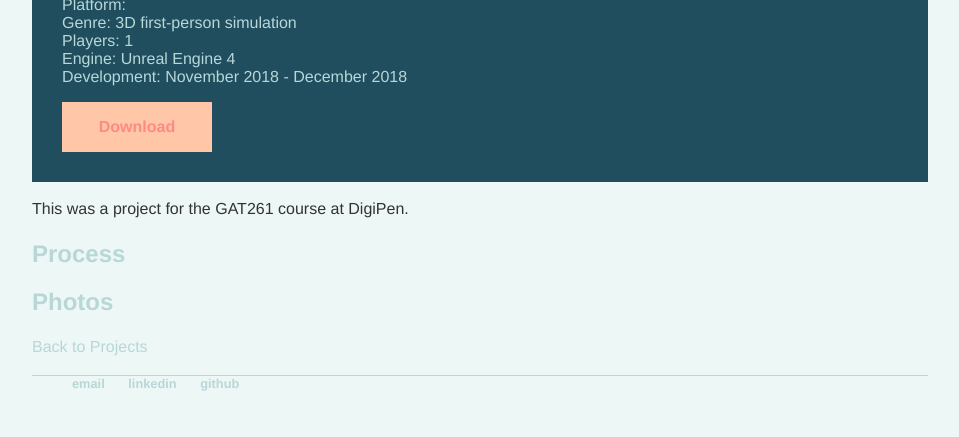
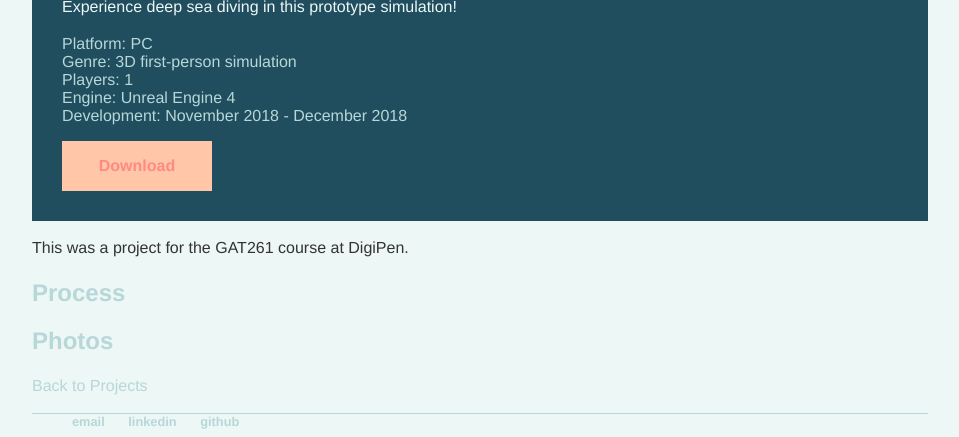
Before and after one commit to digigrant/digigrant.github.io, a Jekyll site: the page built from projects/diving-game.html, in a window 1280 px wide, cut to the strip 785-1222 px from the top of the page. Shown: the whole strip, without its empty margins (160-1119 px from the left). Built offline with Jekyll 4.4.1, drawn with Linux system fonts in a browser that asks for light colours; before the commit the page ends 1184 px from its top, so only the background shows below that.

Commit message:
Update diving-game.html

```diff
--- a/projects/diving-game.html
+++ b/projects/diving-game.html
@@ -2,7 +2,8 @@
 layout: projects
 title: Deep Sea Diving
 
-description:
+description: Experience deep sea diving in this prototype simulation!
+platform: PC
 genre: 3D first-person simulation
 players: 1
 engine: Unreal Engine 4
```
